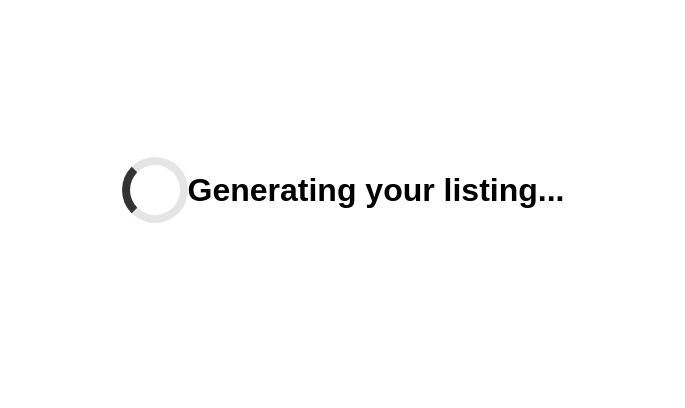
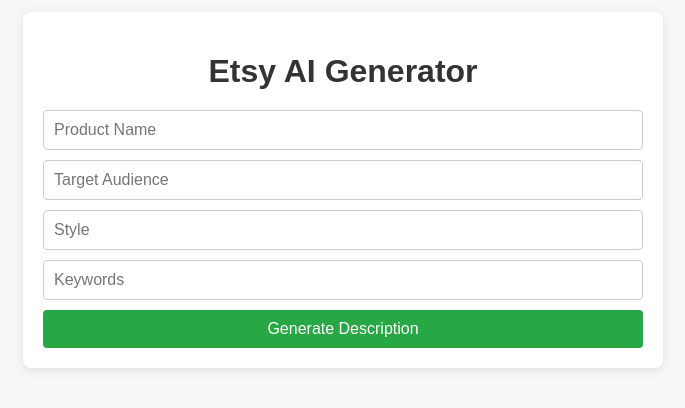
Before and after one commit to Stanley246/etsy-ai-generator, a plain HTML site: page index.html in a window 1280 px wide. Shown: the part 210-618 px from the top of the page, without its empty margins (297-982 px from the left). Drawn offline with Linux system fonts and the light colour scheme.

Commit message:
Update index.html to improve design and integrate Hugging Face API

```diff
--- a/index.html
+++ b/index.html
@@ -3,36 +3,111 @@
 <head>
     <meta charset="UTF-8">
     <meta name="viewport" content="width=device-width, initial-scale=1.0">
-    <meta name="description" content="A generator for creating unique Etsy product listings with AI.">
-    <meta property="og:title" content="Etsy AI Generator">
-    <meta property="og:description" content="Generate unique product listings for Etsy using AI technology.">
-    <meta property="og:image" content="path_to_image">
-    <meta property="og:url" content="https://etsi-ai-generator-url">
+    <meta name="description" content="Etsy AI Generator to create unique product descriptions with the help of Hugging Face AI API.">
+    <meta name="keywords" content="Etsy, AI, Generator, Product Description, Hugging Face">
     <title>Etsy AI Generator</title>
+    <link rel="stylesheet" href="styles.css">
     <style>
         body {
+            font-family: Arial, sans-serif;
+            background-color: #f7f7f7;
+            margin: 0;
+            padding: 0;
             display: flex;
+            justify-content: center;
             align-items: center;
-            justify-content: center;
             height: 100vh;
-            margin: 0;
-            font-family: Arial, sans-serif;
+            color: #333;
+        }
+        .container {
+            background: white;
+            padding: 20px;
+            border-radius: 8px;
+            box-shadow: 0 2px 10px rgba(0,0,0,0.1);
+            width: 100%;
+            max-width: 600px;
+        }
+        h1 {
+            text-align: center;
+            margin-bottom: 20px;
+        }
+        form {
+            display: flex;
+            flex-direction: column;
+        }
+        input, textarea {
+            margin-bottom: 10px;
+            padding: 10px;
+            border: 1px solid #ccc;
+            border-radius: 4px;
+            font-size: 16px;
+        }
+        button {
+            padding: 10px;
+            background-color: #28a745;
+            color: white;
+            border: none;
+            border-radius: 4px;
+            cursor: pointer;
+            font-size: 16px;
+        }
+        button:hover {
+            background-color: #218838;
         }
         .spinner {
-            border: 8px solid rgba(0, 0, 0, 0.1);
-            border-left-color: #333;
-            border-radius: 50%;
+            display: none;
+            margin: 20px auto;
             width: 50px;
             height: 50px;
+            border: 5px solid #ccc;
+            border-top: 5px solid #28a745;
+            border-radius: 50%;
             animation: spin 1s linear infinite;
         }
         @keyframes spin {
-            to { transform: rotate(360deg); }
+            0% { transform: rotate(0deg); }
+            100% { transform: rotate(360deg); }
         }
     </style>
 </head>
 <body>
-    <div class="spinner"></div>
-    <h1>Generating your listing...</h1>
+    <div class="container">
+        <h1>Etsy AI Generator</h1>
+        <form id="generatorForm">
+            <input type="text" id="productName" placeholder="Product Name" required>
+            <input type="text" id="targetAudience" placeholder="Target Audience" required>
+            <input type="text" id="style" placeholder="Style" required>
+            <input type="text" id="keywords" placeholder="Keywords" required>
+            <button type="submit">Generate Description</button>
+            <div class="spinner" id="loadingSpinner"></div>
+        </form>
+    </div>
+    <script>
+        document.getElementById('generatorForm').addEventListener('submit', function(event) {
+            event.preventDefault();
+            document.getElementById('loadingSpinner').style.display = 'block';
+            const data = {
+                productName: document.getElementById('productName').value,
+                targetAudience: document.getElementById('targetAudience').value,
+                style: document.getElementById('style').value,
+                keywords: document.getElementById('keywords').value
+            };
+            fetch('https://api.huggingface.co/models/YOUR_MODEL_NAME', {
+                method: 'POST',
+                headers: { 'Content-Type': 'application/json', 'Authorization': 'Bearer YOUR_API_TOKEN' },
+                body: JSON.stringify(data)
+            })
+            .then(response => response.json())
+            .then(result => {
+                console.log(result);
+                document.getElementById('loadingSpinner').style.display = 'none';
+                // handle result here
+            })
+            .catch(error => {
+                console.error('Error:', error);
+                document.getElementById('loadingSpinner').style.display = 'none';
+            });
+        });
+    </script>
 </body>
 </html>
```
